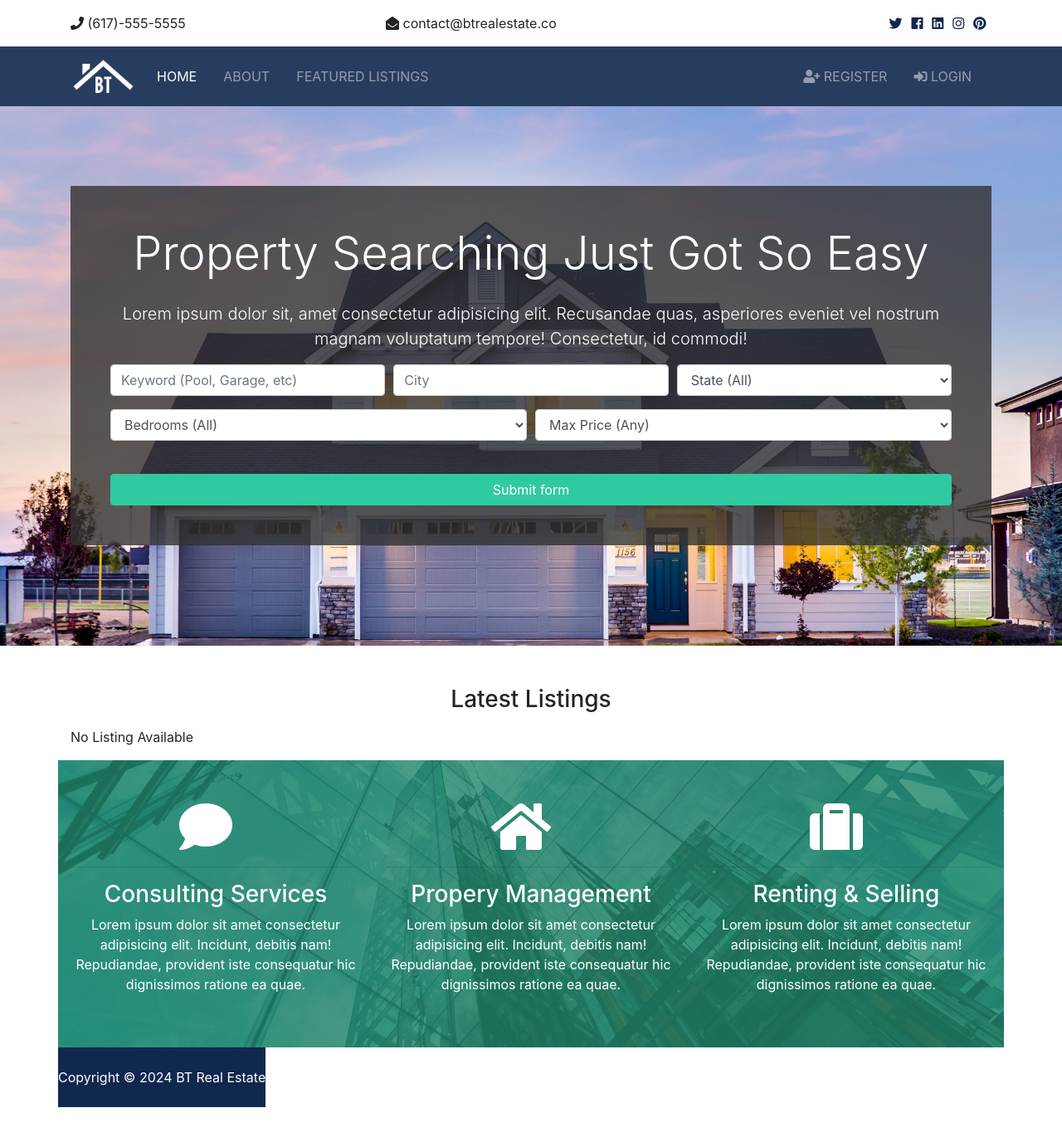
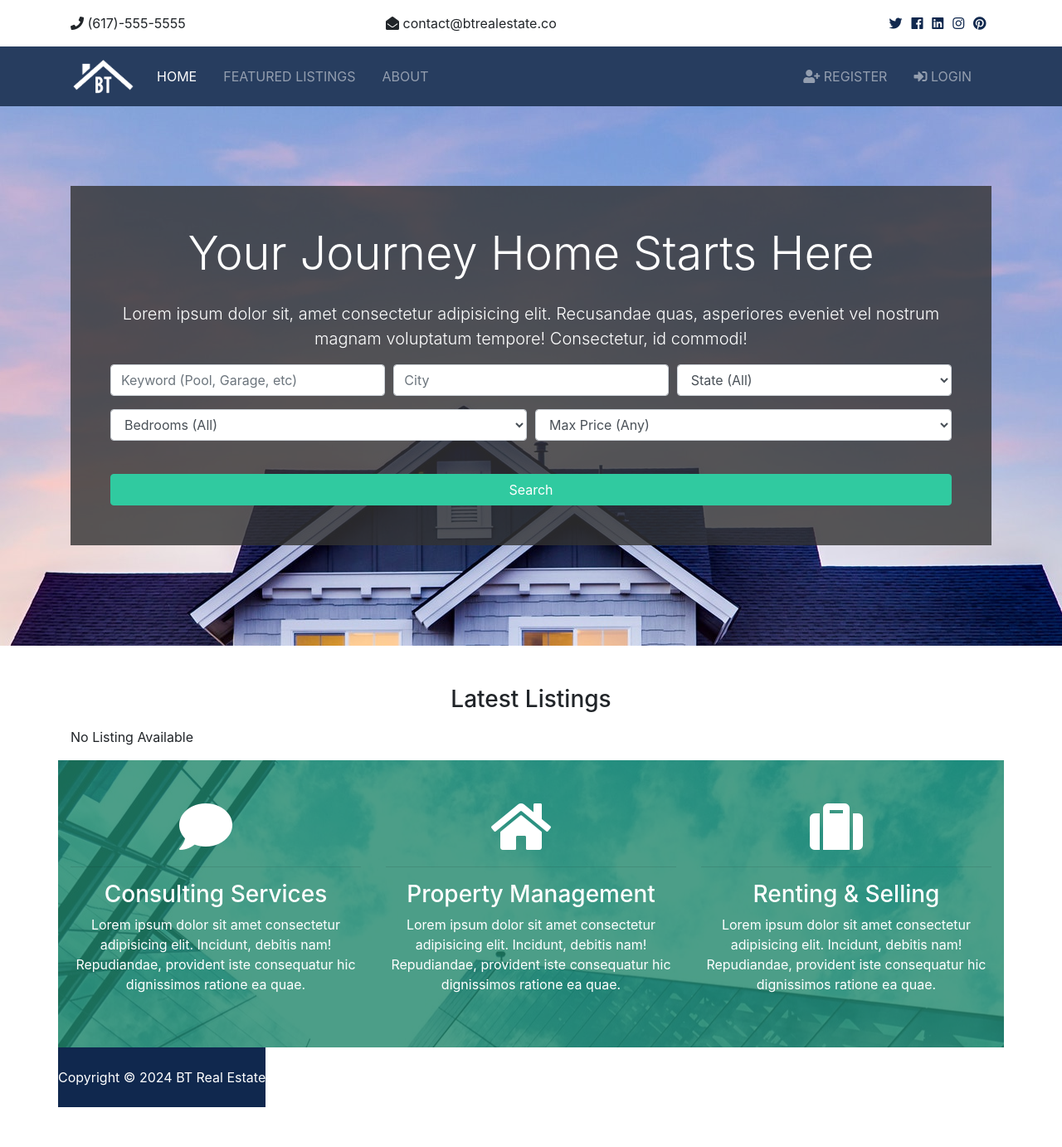
Before and after one commit to irfanali1995/btre_project, a Django app: page / in a window 1280 px wide. Shown: the whole page at 83% size. Run offline with Django 5.2, Linux system fonts and the light colour scheme; data that the repository does not hold is empty; parts of the project's set-up code (start-up, migrations or seed data) failed here and were passed over; some libraries are stand-ins or nearby versions.

Commit message:
Final Website as per requirement

```diff
--- a/accounts/views.py
+++ b/accounts/views.py
@@ -63,7 +63,7 @@ def logout(request):
          return redirect('index')
 
 def dashboard(request):
-    user_contats = Contact.objects.order_by('-contact-date').filter(user_id=request.user.id)
+    user_contats = Contact.objects.order_by('-contact_date').filter(user_id=request.user.id)
     context = {
         'contacts': user_contats
     }
--- a/btre/static/css/style.css
+++ b/btre/static/css/style.css
@@ -15,11 +15,9 @@ img {
   margin-right: 0.4rem; }
 
 #showcase {
-  background: url(../img/showcase.jpg) no-repeat center center fixed;
-  background-size: cover;
+  background: url(../img/showcase.jpg) no-repeat top center fixed;
+  position: relative;
   min-height: 650px;
-  position: relative;
-  overflow: hidden;
   color: #fff;
   padding-top: 6rem; }
   #showcase .home-search {
@@ -36,8 +34,7 @@ img {
     background: rgba(51, 51, 51, 0.8); }
 
 #services {
-  background: url(../img/building.jpg) no-repeat center center fixed;
-  background-size: cover;
+  background: url(../img/building.jpg) no-repeat top center;
   min-height: 300px;
   position: relative;
   overflow: hidden; }
@@ -47,12 +44,11 @@ img {
     top: 0;
     left: 0;
     min-height: 100%;
-    width: 100%;
+    width: 100vw;
     background: rgba(32, 134, 107, 0.8); }
 
 #showcase-inner {
-  background: url(../img/building.jpg) no-repeat center center fixed;
-  background-size: cover;
+  background: url(../img/building.jpg) no-repeat top center fixed;
   position: relative;
   overflow: hidden;
   min-height: 200px; }
@@ -61,8 +57,8 @@ img {
     position: absolute;
     top: 0;
     left: 0;
-    min-height: 100%;
-    width: 100%;
+    min-height: 100vw;
+    width: 100vw;
     background: rgba(32, 134, 107, 0.8); }
   #showcase-inner.showcase-search {
     min-height: 270px; }
--- /dev/null
+++ b/requirements.txt
@@ -0,0 +1,5 @@
+asgiref==3.7.2
+Django==5.0.1
+pillow==10.2.0
+psycopg2-binary==2.9.9
+sqlparse==0.4.4
--- a/templates/listings/listings.html
+++ b/templates/listings/listings.html
@@ -72,7 +72,7 @@
               </div>
               <div class="row text-secondary pb-2">
                 <div class="col-6">
-                  <i class="fas fa-clock"></i> {{ listing.list_date }}</div>
+                  <i class="fas fa-clock"></i> {{ listing.list_date | timesince }}</div>
               </div>
               <hr>
               <a href="{% url 'listing' listing.id %}" class="btn btn-primary btn-block">More Info</a>
--- a/templates/pages/about.html
+++ b/templates/pages/about.html
@@ -66,7 +66,7 @@
     <h2 class="display-4">We Work For You</h2>
     <h4>Lorem ipsum dolor sit amet consectetur adipisicing elit. Autem velit aperiam, unde aliquid at similique!</h4>
     <hr>
-    <a href="listings.html" class="btn btn-secondary text-white btn-lg">View Our Featured Listings</a>
+    <a href="{% url 'listings' %}" class="btn btn-secondary text-white btn-lg">View Our Featured Listings</a>
   </section>
 
   <!-- Team -->
--- a/templates/pages/index.html
+++ b/templates/pages/index.html
@@ -11,7 +11,7 @@
       <div class="home-search p-5">
         <div class="overlay p-5">
           <h1 class="display-4 mb-4">
-            Property Searching Just Got So Easy
+            Your Journey Home Starts Here
           </h1>
           <p class="lead">Lorem ipsum dolor sit, amet consectetur adipisicing elit. Recusandae quas, asperiores eveniet vel nostrum magnam
             voluptatum tempore! Consectetur, id commodi!</p>
@@ -59,7 +59,7 @@
                   </select>
                 </div>
               </div>
-              <button class="btn btn-secondary btn-block mt-4" type="submit">Submit form</button>
+              <button class="btn btn-secondary btn-block mt-4" type="submit">Search</button>
             </form>
           </div>
         </div>
@@ -73,7 +73,6 @@
     <div class="container">
       <h3 class="text-center mb-3">Latest Listings</h3>
       <div class="row">
-
         {% if listings %}
           {% for listing in listings %}
             <div class="col-md-6 col-lg-4 mb-4">
@@ -119,16 +118,13 @@
             </div>
 
           {% endfor %}
-
+      </div>
         {% else %}
         <div class="col-md-12">
           <p>No Listing Available</p>
         </div>
         {% endif %}
         <!-- Listing 1 -->
-
-
-
 
   <section id="services" class="py-5 bg-secondary text-white">
     <div class="container">
@@ -143,7 +139,7 @@
         <div class="col-md-4">
           <i class="fas fa-home fa-4x mr-4"></i>
           <hr>
-          <h3>Propery Management</h3>
+          <h3>Property Management</h3>
           <p>Lorem ipsum dolor sit amet consectetur adipisicing elit. Incidunt, debitis nam! Repudiandae, provident iste consequatur
             hic dignissimos ratione ea quae.</p>
         </div>
@@ -157,4 +153,5 @@
       </div>
     </div>
   </section>
+
 {% endblock %}
--- a/templates/partials/_navbar.html
+++ b/templates/partials/_navbar.html
@@ -19,6 +19,15 @@
           >
             <a class="nav-link" href="{% url 'index' %}">Home</a>
           <li
+          {% if 'listings' in request.path %}
+            class="nav-item active mr-3"
+          {% else %}
+            class="nav-item mr-3"
+          {% endif %}
+          >
+            <a class="nav-link" href="{% url 'listings' %}">Featured Listings</a>
+          </li>
+          <li
           {% if 'about' in request.path %}
             class="nav-item active mr-3"
           {% else %}
@@ -27,16 +36,6 @@
           >
             <a class="nav-link" href="{% url 'about' %}">About</a>
           </li>
-          <li
-          {% if 'listings' in request.path %}
-            class="nav-item active mr-3"
-          {% else %}
-            class="nav-item mr-3"
-          {% endif %}
-          >
-            <a class="nav-link" href="{% url 'listings' %}">Featured Listings</a>
-          </li>
-
         </ul>
 
         <ul class="navbar-nav ml-auto">
```
Also changed, not shown: templates/accounts/dashboard.html (+6 -7 lines), 3 other files.
